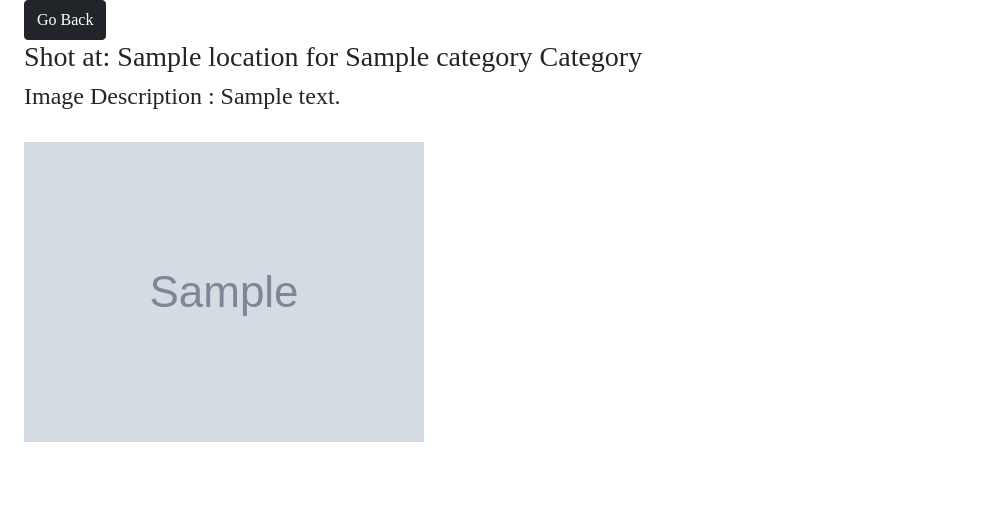
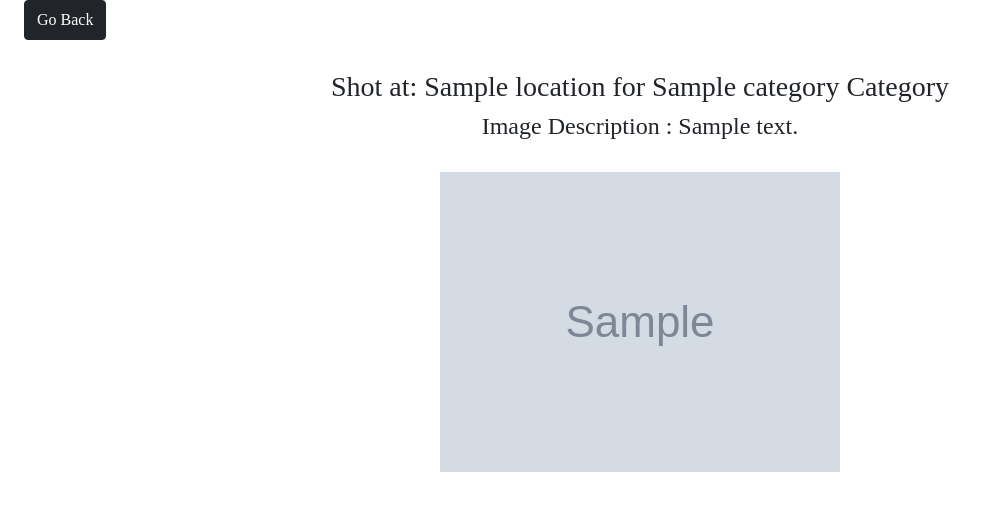
Before and after one commit to JamesMusembi/Personal-Gallery, a Django app: page /oneimage/1 in a window 1280 px wide. Shown: the part 80-591 px from the top of the page, without its empty margins (0-987 px from the left). Run offline with Django 3.2, Linux system fonts and the light colour scheme; tables that the repository leaves empty hold one stand-in row (values such as "Sample post"); grey boxes marked "Sample" are stand-in pictures; some libraries are stand-ins or nearby versions.

Commit message:
styling oneimagepage

```diff
--- a/gallery/settings.py
+++ b/gallery/settings.py
@@ -9,9 +9,9 @@ https://docs.djangoproject.com/en/3.2/topics/settings/
 For the full list of settings and their values, see
 https://docs.djangoproject.com/en/3.2/ref/settings/
 """
-import cloudinary
-import cloudinary.uploader
-import cloudinary.api
+# import cloudinary
+# import cloudinary.uploader
+# import cloudinary.api
 from pathlib import Path
 import os
 # Build paths inside the project like this: BASE_DIR / 'subdir'.
--- a/static/css/style.css
+++ b/static/css/style.css
@@ -33,3 +33,11 @@ h1{
     margin: 0;
     font-family: 'Newsreader', serif;
 }
+#oneimagepage{
+    display: flex;
+    flex-direction: column;
+    align-items: center;
+    text-align: center;
+    justify-content: center;
+    margin: 30px;
+}
```
